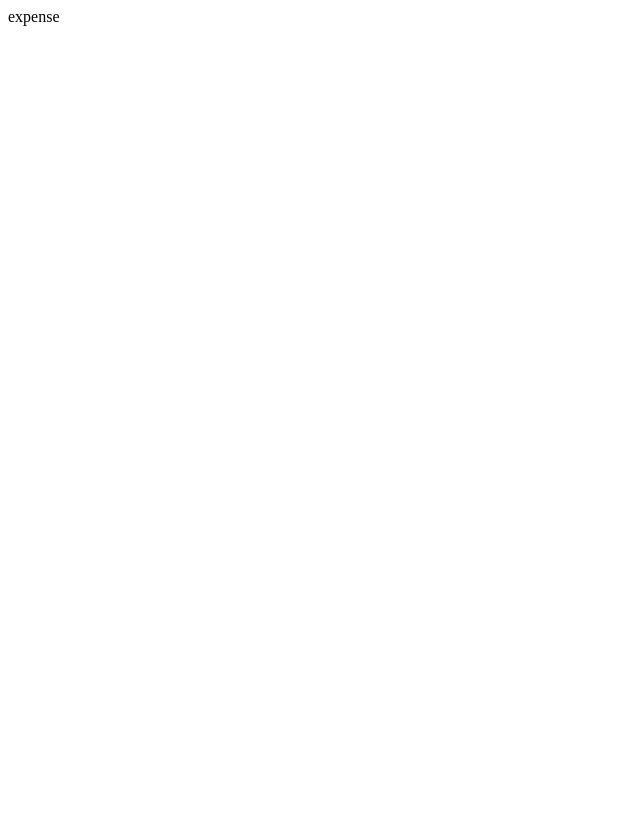
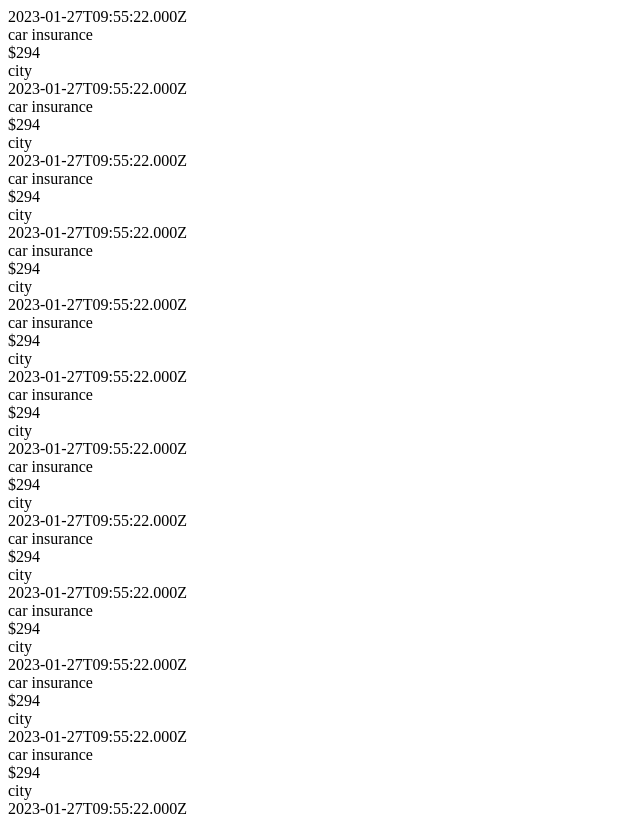
Before and after one commit to SuchiBankoti/react_expense_tracker, a React (Create React App) app: page / in a window 1280 px wide. Shown: the top 816 px of the page, without its empty margins (0-640 px from the left). Built offline with nearby package versions, Linux system fonts and the light colour scheme.

Commit message:
add new component expense details

```diff
--- a/src/App.js
+++ b/src/App.js
@@ -1,5 +1,15 @@
 import React from "react";
+import { nanoid } from "nanoid";
+import Expenseitem from "./Expenseitme";
 
 export default function App() {
-  return <div>expense</div>;
+  const expense = [];
+  const location = "city";
+  for (let i = 0; i < 100; i++) {
+    expense.push(location);
+  }
+  const display = expense.map((e) => (
+    <Expenseitem key={nanoid()} location={e} />
+  ));
+  return <div>{display}</div>;
 }
--- a/src/Expenseitme.js
+++ b/src/Expenseitme.js
@@ -5,11 +5,18 @@ export default function Expenseitem(props) {
   const expenseDate = new Date();
   const expensetitle = "car insurance";
   const expenseAmount = 294;
+  function Expensedetails() {
+    return (
+      <>
+        <div>{expensetitle}</div>
+        <div>${expenseAmount}</div>
+      </>
+    );
+  }
   return (
     <div className="expenseitem">
       <div>{expenseDate.toISOString()}</div>
-      <div>{expensetitle}</div>
-      <div>${expenseAmount}</div>
+      <Expensedetails />
       <div>{locationOfExpenditure}</div>
     </div>
   );
```
